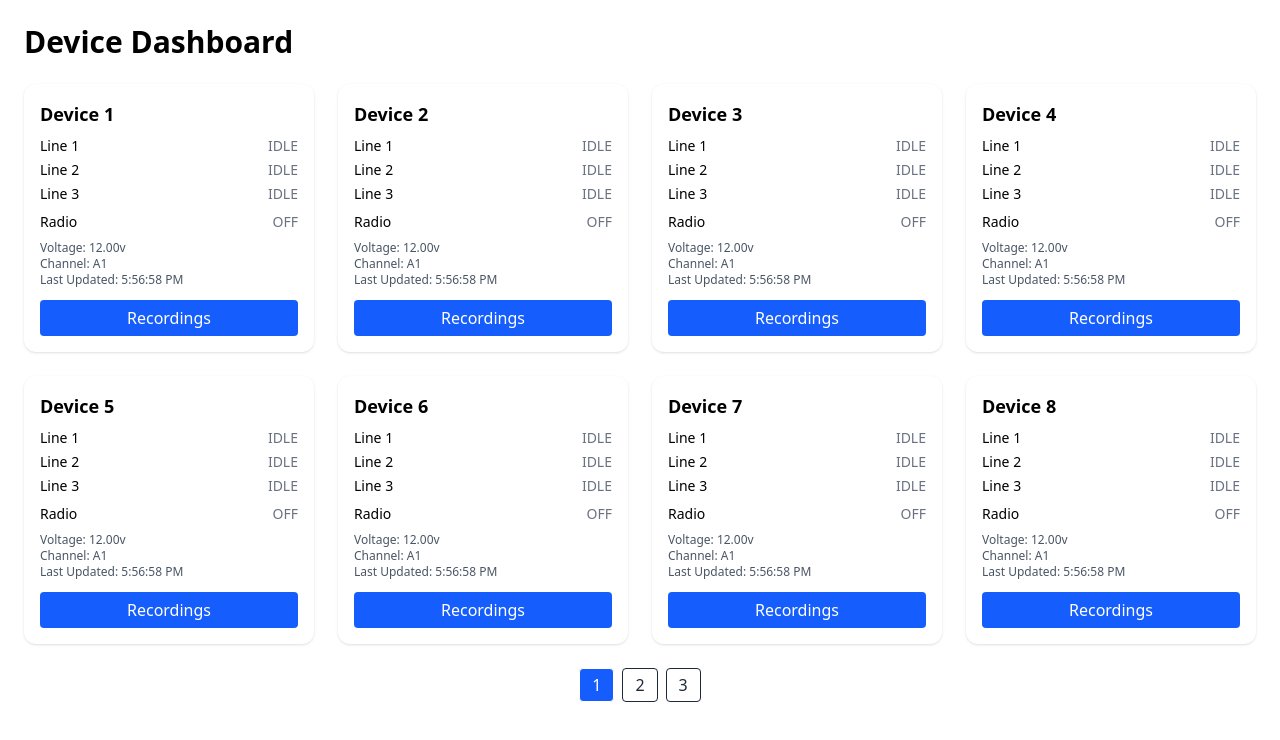
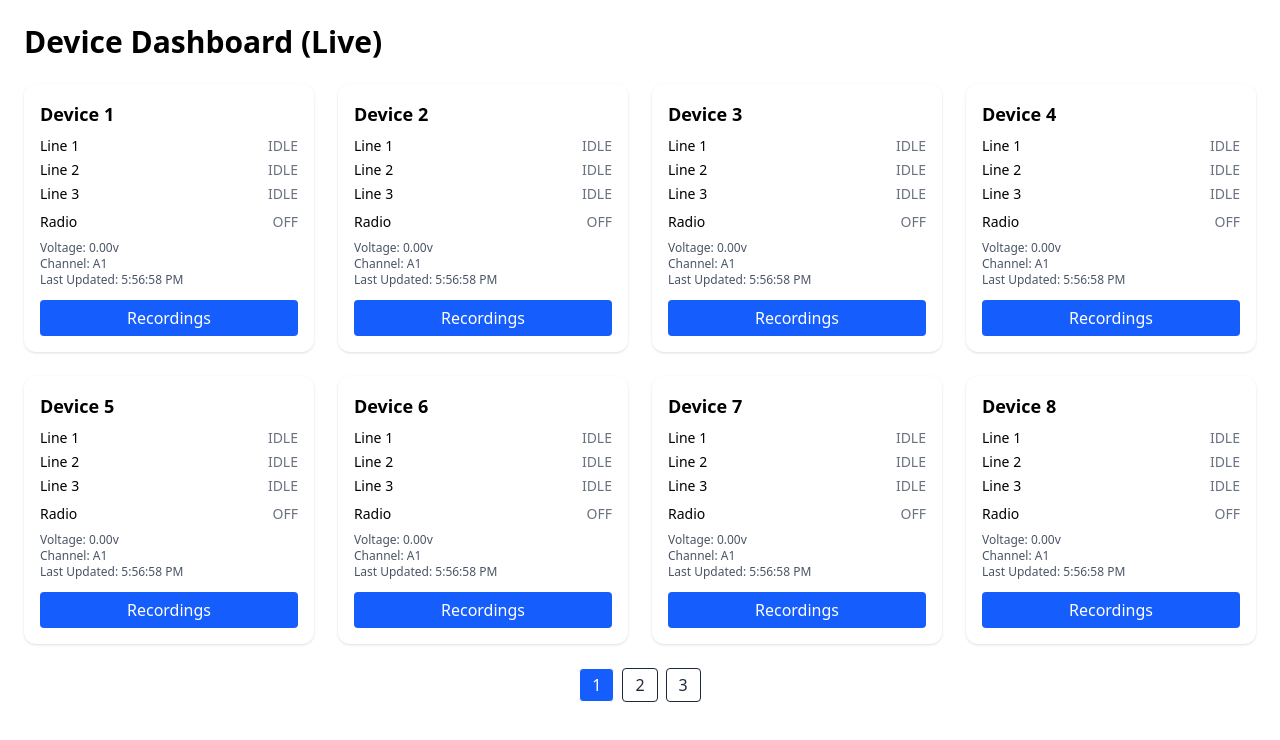
Before and after one commit to Jaikeshkain/live-device-monitoring-dashboard, a React (Vite) app in the folder frontend/: page / in a window 1280 px wide. Shown: the top 740 px of the page. Built offline with nearby package versions, Linux system fonts and the light colour scheme; no server answers.

Commit message:
Add live device updates via WebSocket to dashboard
Integrated WebSocket support to receive real-time device updates on the dashboard. The device list now initializes with empty slots and updates dynamically as packets are received. Updated the dashboard title to indicate live data.

```diff
--- a/frontend/src/pages/DashboardPage.jsx
+++ b/frontend/src/pages/DashboardPage.jsx
@@ -1,14 +1,15 @@
 import { useState, useEffect } from "react";
 import DeviceCard from "../components/DeviceCard";
+import socket from "../lib/socket";
 
 export default function DashboardPage() {
   const [devices, setDevices] = useState([]);
   const [currentPage, setCurrentPage] = useState(1);
   const itemsPerPage = 8;
 
-  // Simulate 20 devices with placeholder data
+  // Initialize 20 device slots
   useEffect(() => {
-    const initialDevices = Array.from({ length: 20 }).map((_, i) => ({
+    const emptyDevices = Array.from({ length: 20 }).map((_, i) => ({
       deviceId: i + 1,
       lines: [1, 2, 3].map((line) => ({
         line,
@@ -18,31 +19,47 @@ export default function DashboardPage() {
         channel: "R1",
         status: "OFF",
       },
-      voltage: "12.00",
+      voltage: "0.00",
       channel: "A1",
       timestamp: new Date().toISOString(),
     }));
 
-    setDevices(initialDevices);
+    setDevices(emptyDevices);
   }, []);
 
-  // Pagination Logic
+  // Listen to WebSocket updates
+  useEffect(() => {
+    socket.on("devicePackets", (packets) => {
+      setDevices((prev) => {
+        const updated = [...prev];
+        packets.forEach((packet) => {
+          const index = updated.findIndex((d) => d.deviceId === packet.deviceId);
+          if (index !== -1) {
+            updated[index] = { ...updated[index], ...packet };
+          }
+        });
+        return updated;
+      });
+    });
+
+    return () => socket.off("devicePackets");
+  }, []);
+
+  // Pagination logic
   const start = (currentPage - 1) * itemsPerPage;
   const end = start + itemsPerPage;
   const pagedDevices = devices.slice(start, end);
 
   return (
     <div className="p-6">
-      <h1 className="text-3xl font-bold mb-6">Device Dashboard</h1>
+      <h1 className="text-3xl font-bold mb-6">Device Dashboard (Live)</h1>
 
-      {/* Cards Grid */}
       <div className="grid grid-cols-1 sm:grid-cols-2 md:grid-cols-3 xl:grid-cols-4 gap-6">
         {pagedDevices.map((device) => (
           <DeviceCard key={device.deviceId} device={device} />
         ))}
       </div>
 
-      {/* Pagination */}
       <div className="mt-6 flex justify-center space-x-2">
         {Array.from({ length: Math.ceil(devices.length / itemsPerPage) }).map((_, i) => (
           <button
```
